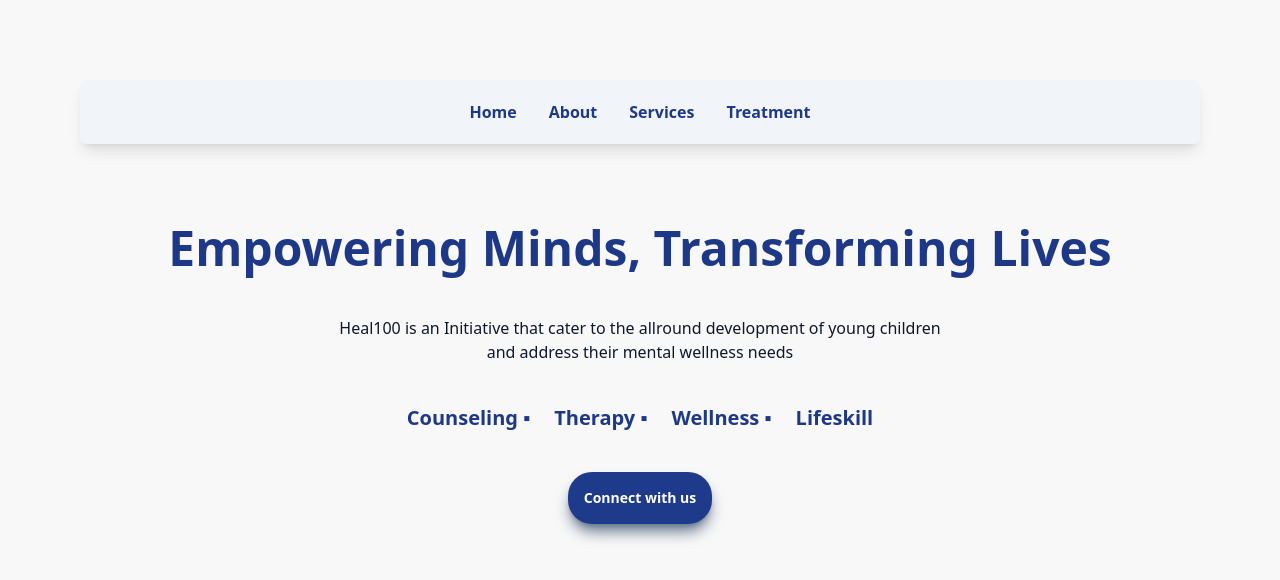
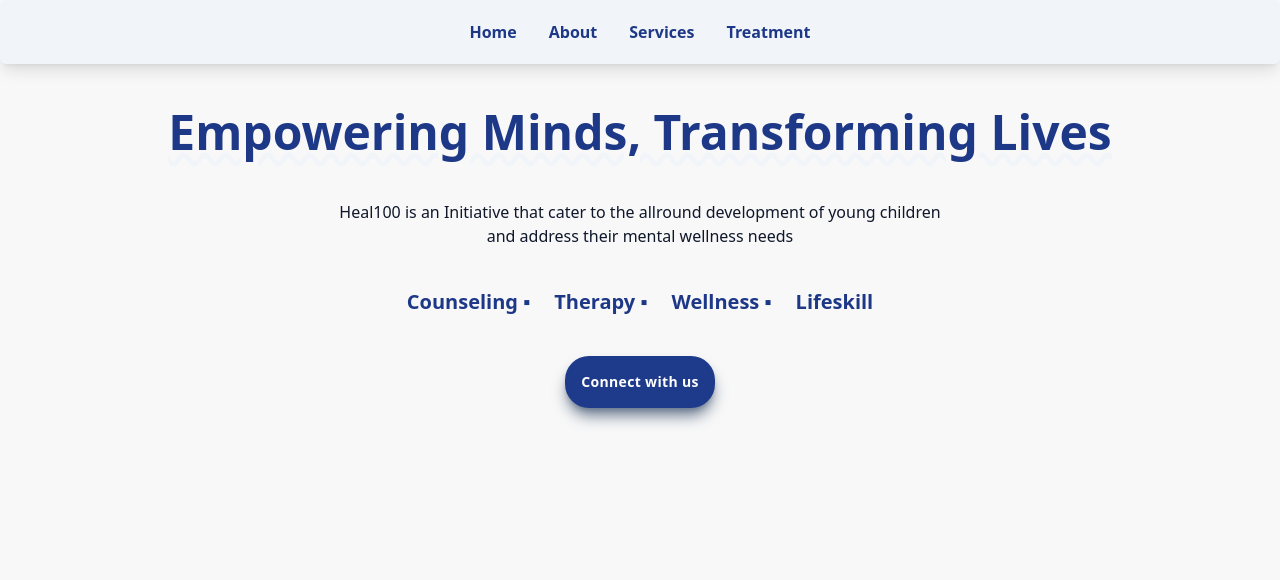
Before and after one commit to warlockM/test, a Next.js app in the folder design/: page / in a window 1280 px wide. Shown: the top 580 px of the page. Built offline with nearby package versions, Linux system fonts and the light colour scheme.

Commit message:
Nav bar reposition

```diff
--- a/design/pages/components/navbar.js
+++ b/design/pages/components/navbar.js
@@ -1,7 +1,7 @@
 import Link from 'next/link'
 export default function Navbar() {
     return (
-    <div class="m-20 flex place-content-center space-x-8 bg-slate-100 p-5 shadow-lg rounded-md font-bold text-[#1E3888]">
+    <div class="flex place-content-center space-x-8 bg-slate-100 p-5 shadow-lg rounded-md font-bold text-[#1E3888] w-screen">
           <div><Link href = "/">Home</Link></div>
           <div><Link href = "about">About</Link></div>
           <div><Link href = "service">Services</Link></div>
--- a/design/pages/index.js
+++ b/design/pages/index.js
@@ -7,21 +7,24 @@
         alert("clicked");
     }
   return (
-    <div class = "container m-auto">
+    <div class="container m-auto">
       <Head>
         <title>Create Next App</title>
         <meta name="description" content="Generated by create next app" />
         <link rel="icon" href="/favicon.ico" />
       </Head>
       <Navbar />
-          <h1 className="text-5xl text-[#1E3888] font-bold m-11 text-center letter-spacing: -0.05em">
+      <h1 className="text-5xl text-[#1E3888] font-bold m-11 text-center letter-spacing: -0.05em underline decoration-wavy decoration-slate-100 offset-8">
        Empowering Minds, Transforming Lives
       </h1>
 
-
-
-      <h3 class="text-slate-900 text-center">Heal100 is an Initiative that cater to the allround development of young children </h3>
-      <h3 class="text-slate-900 text-center">and address their mental wellness needs</h3>
+      <h3 class="text-slate-900 text-center">
+        Heal100 is an Initiative that cater to the allround development of young
+        children{" "}
+      </h3>
+      <h3 class="text-slate-900 text-center">
+        and address their mental wellness needs
+      </h3>
 
       <div class="m-10 flex place-content-center space-x-6 text-xl font-bold text-[#1E3888]">
         <div>Counseling ▪ </div>
@@ -30,9 +33,14 @@
         <div> Lifeskill</div>
       </div>
 
-    <div class = "flex place-content-center">
-      <button class = "bg-blue-900 text-white text-sm rounded-3xl p-4 shadow-lg shadow-slate-500 font-bold" onClick={onClickHandler}>Connect with us</button>
+      <div class="flex place-content-center">
+        <button
+          class="bg-blue-900 text-white text-sm rounded-3xl p-4 shadow-lg shadow-slate-500 font-bold tracking-wide"
+          onClick={onClickHandler}
+        >
+          Connect with us
+        </button>
       </div>
     </div>
-  )
+  );
 }
```
Lines whose indentation alone changed are shown as unchanged.
